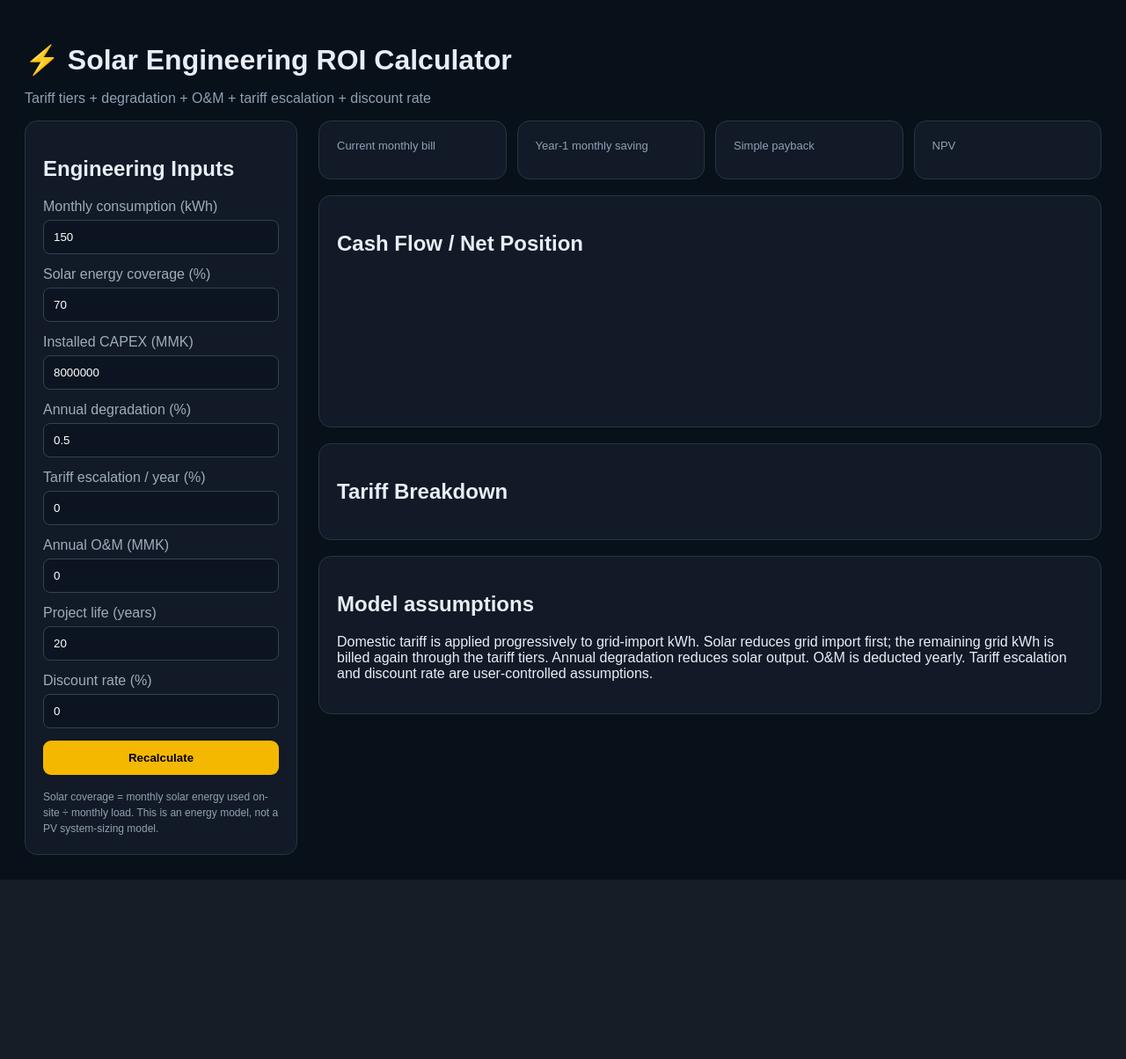
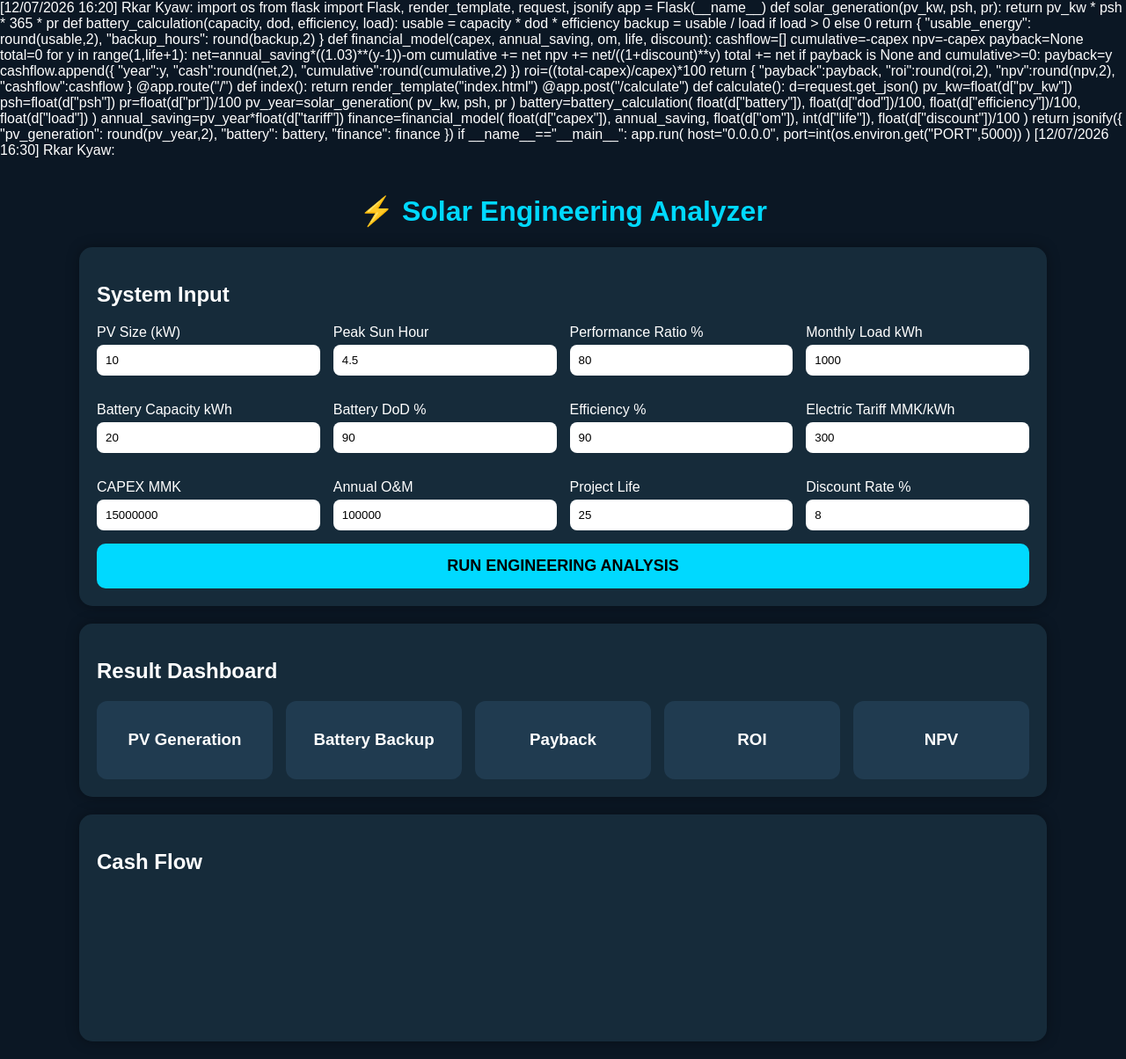
Before and after one commit to kyawrkar13-sys/solar-roi-app, a Flask app: page / in a window 1280 px wide. Shown: the whole page at 88% size. Before the commit the page ends 1000 px from the top, so only its background shows below. Run offline with Flask 3, Linux system fonts and the light colour scheme; data that the repository does not hold is empty; a map, chart or similar area stays blank.

Commit message:
Update index.html

```diff
--- a/templates/index.html
+++ b/templates/index.html
@@ -1,21 +1,461 @@
-<!doctype html><html lang="my"><head><meta charset="utf-8"><meta name="viewport" content="width=device-width,initial-scale=1">
-<title>Solar Engineering ROI</title><script src="https://cdn.jsdelivr.net/npm/chart.js"></script><link rel="stylesheet" href="/static/style.css"></head>
-<body><div class="wrap"><h1>⚡ Solar Engineering ROI Calculator</h1><p class="sub">Tariff tiers + degradation + O&M + tariff escalation + discount rate</p>
-<div class="grid"><aside class="panel"><h2>Engineering Inputs</h2>
-<label>Monthly consumption (kWh)<input id="monthly_kwh" type="number" value="150"></label>
-<label>Solar energy coverage (%)<input id="solar_coverage" type="number" value="70"></label>
-<label>Installed CAPEX (MMK)<input id="capex" type="number" value="8000000"></label>
-<label>Annual degradation (%)<input id="degradation" type="number" step=".1" value="0.5"></label>
-<label>Tariff escalation / year (%)<input id="tariff_escalation" type="number" step=".1" value="0"></label>
-<label>Annual O&M (MMK)<input id="annual_om" type="number" value="0"></label>
-<label>Project life (years)<input id="project_life" type="number" value="20"></label>
-<label>Discount rate (%)<input id="discount_rate" type="number" step=".1" value="0"></label>
-<button onclick="calc()">Recalculate</button>
-<div class="note">Solar coverage = monthly solar energy used on-site ÷ monthly load. This is an energy model, not a PV system-sizing model.</div></aside>
-<main><div class="cards">
-<div class="card"><span>Current monthly bill</span><b id="bill"></b></div><div class="card"><span>Year-1 monthly saving</span><b id="ms"></b></div>
-<div class="card"><span>Simple payback</span><b id="pb"></b></div><div class="card"><span>NPV</span><b id="npv"></b></div></div>
-<section><h2>Cash Flow / Net Position</h2><canvas id="chart"></canvas></section>
-<section><h2>Tariff Breakdown</h2><div id="tiers"></div></section>
-<section><h2>Model assumptions</h2><p>Domestic tariff is applied progressively to grid-import kWh. Solar reduces grid import first; the remaining grid kWh is billed again through the tariff tiers. Annual degradation reduces solar output. O&M is deducted yearly. Tariff escalation and discount rate are user-controlled assumptions.</p></section>
-</main></div></div><script src="/static/app.js"></script></body></html>
+[12/07/2026 16:20] Rkar Kyaw: import os
+from flask import Flask, render_template, request, jsonify
+
+app = Flask(__name__)
+
+
+def solar_generation(pv_kw, psh, pr):
+    return pv_kw * psh * 365 * pr
+
+
+def battery_calculation(capacity, dod, efficiency, load):
+    usable = capacity * dod * efficiency
+    backup = usable / load if load > 0 else 0
+
+    return {
+        "usable_energy": round(usable,2),
+        "backup_hours": round(backup,2)
+    }
+
+
+def financial_model(capex, annual_saving, om, life, discount):
+
+    cashflow=[]
+    cumulative=-capex
+    npv=-capex
+    payback=None
+
+    total=0
+
+    for y in range(1,life+1):
+
+        net=annual_saving*((1.03)**(y-1))-om
+
+        cumulative += net
+        npv += net/((1+discount)**y)
+
+        total += net
+
+        if payback is None and cumulative>=0:
+            payback=y
+
+        cashflow.append({
+            "year":y,
+            "cash":round(net,2),
+            "cumulative":round(cumulative,2)
+        })
+
+
+    roi=((total-capex)/capex)*100
+
+    return {
+        "payback":payback,
+        "roi":round(roi,2),
+        "npv":round(npv,2),
+        "cashflow":cashflow
+    }
+
+
+
+@app.route("/")
+def index():
+    return render_template("index.html")
+
+
+
+@app.post("/calculate")
+def calculate():
+
+    d=request.get_json()
+
+
+    pv_kw=float(d["pv_kw"])
+    psh=float(d["psh"])
+    pr=float(d["pr"])/100
+
+    pv_year=solar_generation(
+        pv_kw,
+        psh,
+        pr
+    )
+
+
+    battery=battery_calculation(
+        float(d["battery"]),
+        float(d["dod"])/100,
+        float(d["efficiency"])/100,
+        float(d["load"])
+    )
+
+
+    annual_saving=pv_year*float(d["tariff"])
+
+
+    finance=financial_model(
+        float(d["capex"]),
+        annual_saving,
+        float(d["om"]),
+        int(d["life"]),
+        float(d["discount"])/100
+    )
+
+
+    return jsonify({
+
+        "pv_generation":
+        round(pv_year,2),
+
+        "battery":
+        battery,
+
+        "finance":
+        finance
+
+    })
+
+
+
+if __name__=="__main__":
+    app.run(
+        host="0.0.0.0",
+        port=int(os.environ.get("PORT",5000))
+    )
+[12/07/2026 16:30] Rkar Kyaw: <!DOCTYPE html>
+<html>
+<head>
+<title>Solar Engineering Analyzer</title>
+
+<script src="https://cdn.jsdelivr.net/npm/chart.js"></script>
+
+<style>
+
+body{
+font-family:Arial, sans-serif;
+background:#0b1724;
+color:white;
+margin:0;
+}
+
+.container{
+max-width:1100px;
+margin:auto;
+padding:20px;
+}
+
+h1{
+text-align:center;
+color:#00d9ff;
+}
+
+.grid{
+display:grid;
+grid-template-columns:repeat(auto-fit,minmax(250px,1fr));
+gap:15px;
+}
+
+.card{
+background:#162b3a;
+padding:20px;
+border-radius:15px;
+margin-top:20px;
+box-shadow:0 0 15px #0005;
+}
+
+input{
+width:100%;
+padding:10px;
+margin:5px 0 15px;
+border-radius:8px;
+border:0;
+}
+
+button{
+width:100%;
+padding:15px;
+background:#00d9ff;
+border:0;
+border-radius:10px;
+font-size:18px;
+font-weight:bold;
+cursor:pointer;
+}
+
+.result{
+display:grid;
+grid-template-columns:repeat(auto-fit,minmax(200px,1fr));
+gap:15px;
+}
+
+.box{
+background:#203b50;
+padding:15px;
+border-radius:12px;
+text-align:center;
+}
+
+</style>
+
+</head>
+
+
+<body>
+
+<div class="container">
+
+<h1>⚡ Solar Engineering Analyzer</h1>
+
+
+<div class="card">
+
+<h2>System Input</h2>
+
+<div class="grid">
+
+<div>
+PV Size (kW)
+<input id="pv_kw" value="10">
+</div>
+
+<div>
+Peak Sun Hour
+<input id="psh" value="4.5">
+</div>
+
+<div>
+Performance Ratio %
+<input id="pr" value="80">
+</div>
+
+
+<div>
+Monthly Load kWh
+<input id="load" value="1000">
+</div>
+
+
+<div>
+Battery Capacity kWh
+<input id="battery" value="20">
+</div>
+
+
+<div>
+Battery DoD %
+<input id="dod" value="90">
+</div>
+
+
+<div>
+Efficiency %
+<input id="efficiency" value="90">
+</div>
+
+
+<div>
+Electric Tariff MMK/kWh
+<input id="tariff" value="300">
+</div>
+
+
+<div>
+CAPEX MMK
+<input id="capex" value="15000000">
+</div>
+
+
+<div>
+Annual O&M
+<input id="om" value="100000">
+</div>
+
+
+<div>
+Project Life
+<input id="life" value="25">
+</div>
+
+
+<div>
+Discount Rate %
+<input id="discount" value="8">
+</div>
+
+
+</div>
+
+
+<button onclick="calculate()">
+RUN ENGINEERING ANALYSIS
+</button>
+
+
+</div>
+
+
+
+<div class="card">
+
+<h2>Result Dashboard</h2>
+
+
+<div class="result">
+
+<div class="box">
+<h3>PV Generation</h3>
+<p id="pv"></p>
+</div>
+
+
+<div class="box">
+<h3>Battery Backup</h3>
+<p id="backup"></p>
+</div>
+
+
+<div class="box">
+<h3>Payback</h3>
+<p id="payback"></p>
+</div>
+
+
+<div class="box">
+<h3>ROI</h3>
+<p id="roi"></p>
+</div>
+
+
+<div class="box">
+<h3>NPV</h3>
+<p id="npv"></p>
+</div>
+
+
+</div>
+
+
+</div>
+
+
+<div class="card">
+
+<h2>Cash Flow</h2>
+
+<canvas id="chart"></canvas>
+
+</div>
+
+
+
+</div>
+
+
+
+<script>
+
+
+let chart;
+
+
+function calculate(){
+
+
+let data={
+
+pv_kw:pv_kw.value,
+psh:psh.value,
+pr:pr.value,
+load:load.value,
+battery:battery.value,
+dod:dod.value,
+efficiency:efficiency.value,
+tariff:tariff.value,
+capex:capex.value,
+om:om.value,
+life:life.value,
+discount:discount.value
+
+};
+
+
+
+fetch("/calculate",{
+
+method:"POST",
+
+headers:{
+"Content-Type":"application/json"
+},
+
+body:JSON.stringify(data)
+
+})
+
+.then(r=>r.json())
+
+.then(d=>{
+
+
+pv.innerHTML=
+d.pv_generation+" kWh/year";
+
+
+backup.innerHTML=
+d.battery.backup_hours+" Hours";
+
+
+payback.innerHTML=
+d.finance.payback+" Years";
+
+
+roi.innerHTML=
+d.finance.roi+" %";
+
+
+npv.innerHTML=
+d.finance.npv.toLocaleString()+" MMK";
+
+
+
+let years=d.finance.cashflow.map(x=>x.year);
+
+let cash=d.finance.cashflow.map(x=>x.cumulative);
+
+
+
+if(chart) chart.destroy();
+
+
+chart=new Chart(
+document.getElementById("chart"),
+{
+
+type:"line",
+
+data:{
+
+labels:years,
+
+datasets:[{
+
+label:"Cumulative Cash Flow",
+
+data:cash
+
+}]
+
+}
+
+});
+
+
+});
+
+
+}
+
+
+</script>
+
+
+</body>
+</html>
```
